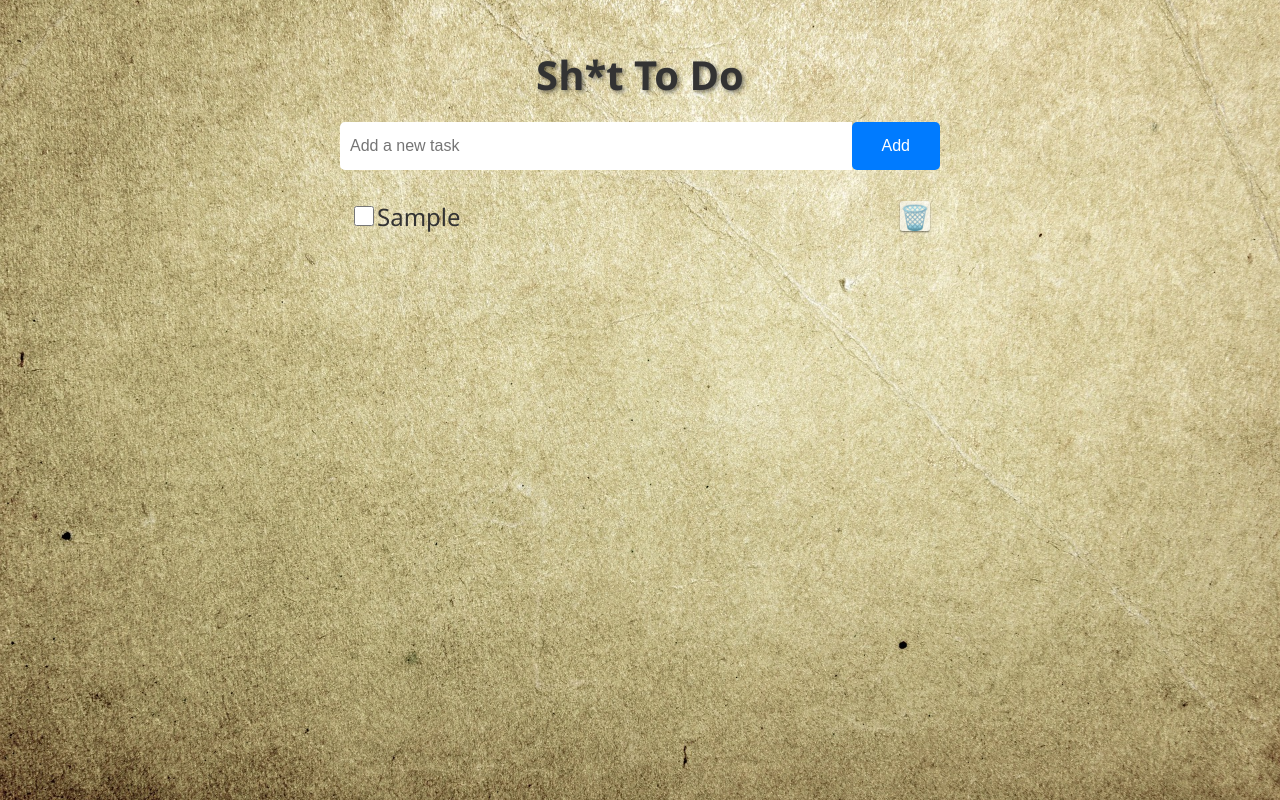
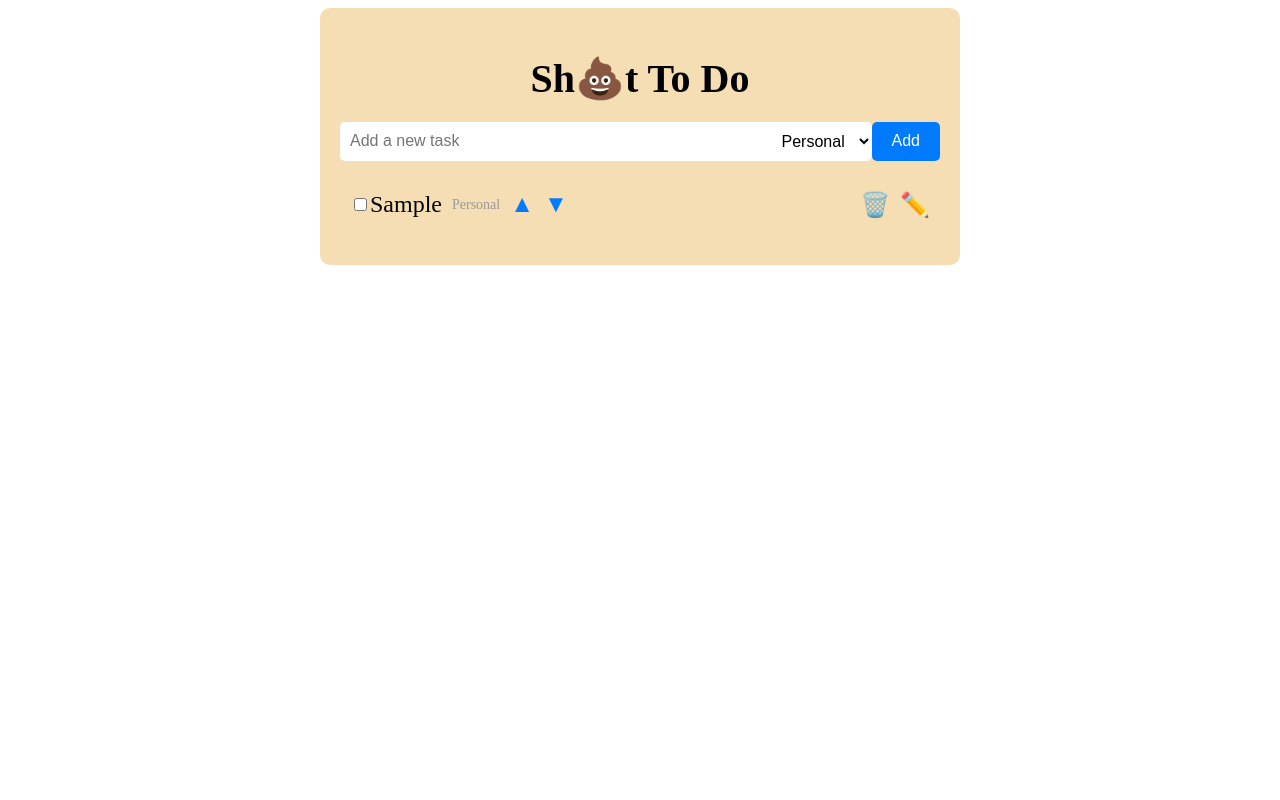
Before and after one commit to isiltama/hybrid-todo, a SvelteKit app: page / in a window 1280 px wide. Both pictures are taken after typing "Sample" into the empty fields and a click on the button "Add". Built offline with nearby package versions, Linux system fonts and the light colour scheme.

Commit message:
fixed page, added functionality, and design elements

```diff
--- a/src/app.html
+++ b/src/app.html
@@ -2,7 +2,7 @@
 <html lang="en">
 	<head>
 		<meta charset="utf-8" />
-		<link rel="icon" href="%sveltekit.assets%/icon.png" />
+		<link rel="icon" href="%sveltekit.assets%/todo.png" />
 		<meta name="viewport" content="width=device-width, initial-scale=1" />
 		<link rel="manifest" href="%sveltekit.assets%/manifest.json">
 		%sveltekit.head%
--- a/src/routes/+page.svelte
+++ b/src/routes/+page.svelte
@@ -1,9 +1,9 @@
 <script>
     import { onMount } from 'svelte';
-    import '../style.css';
     import { writable } from 'svelte/store';
 
     let todoItem = '';
+    let category = 'Personal'; // Declare category variable with default value
     let storedList;
     let todoList = writable([]);
 
@@ -22,6 +22,7 @@
 
     $: isDone = $todoList.filter(item => item.done);
 
+    // Add category to task
     function addToArray() {
         if (todoItem.trim() === '') {
             return;
@@ -30,6 +31,7 @@
         todoList.update(list => {
             const updatedList = [...list, {
                 text: todoItem,
+                category: category,
                 done: false
             }];
             updateList(updatedList);
@@ -54,45 +56,64 @@
             return filteredList;
         });
     }
+
+    function moveItemUp(index) {
+        if (index > 0) {
+            todoList.update(list => {
+                const tempList = [...list];
+                const temp = tempList[index];
+                tempList[index] = tempList[index - 1];
+                tempList[index - 1] = temp;
+                updateList(tempList);
+                return tempList;
+            });
+        }
+    }
+
+    function moveItemDown(index) {
+        if (index < $todoList.length - 1) {
+            todoList.update(list => {
+                const tempList = [...list];
+                const temp = tempList[index];
+                tempList[index] = tempList[index + 1];
+                tempList[index + 1] = temp;
+                updateList(tempList);
+                return tempList;
+            });
+        }
+    }
+
+    function editItem(index, newText) {
+        todoList.update(list => {
+            list[index].text = newText;
+            updateList(list);
+            return list;
+        });
+    }
 </script>
 
-<div class="container">
-    <h1>Sh*t To Do</h1>
+<style>
+    html, body {
+        margin: 0;
+        padding: 0;
+        background-color: #D2B48C; /* Vintage rustic background */
+        font-family: Arial, sans-serif;
+        color: #fff;
+        height: 100%; /* Ensure the body takes up the entire viewport height */
+    }
 
-    <form on:submit|preventDefault={addToArray}>
-        <input type="text" placeholder="Add a new task" bind:value={todoItem}>
-        <button type="submit">Add</button>
-    </form>
-
-    <ul class="todo-list">
-        {#each $todoList as item, index}
-        <li>
-            <input type="checkbox" bind:checked={item.done} on:change={updateList($todoList)}>
-            <span class:done={item.done}>{item.text}</span>
-            <span on:click={() => removeThis(index)} class="remove" role="button" tabindex="0">🗑️</span>
-        </li>
-        {/each}
-    </ul>
-
-    {#if isDone.length > 0}
-    <button on:click={clearDone} class="clear-done">Remove Completed</button>
-    {/if}
-</div>
-
-<style>
     .container {
         max-width: 600px;
         margin: 0 auto;
         padding: 20px;
-        color: #333;
+        background-color: #F5DEB3; /* Light tan background color */
+        border-radius: 10px; /* Optional: Add border radius for better appearance */
     }
 
     h1 {
         font-size: 2.5rem;
         margin-bottom: 20px;
         text-align: center;
-        color: #333;
-        text-shadow: 2px 2px 4px rgba(0, 0, 0, 0.5);
     }
 
     form {
@@ -108,8 +129,16 @@
         font-size: 16px;
     }
 
+    select {
+        padding: 10px;
+        border: none;
+        border-radius: 0 5px 5px 0;
+        background-color: #fff;
+        font-size: 16px;
+    }
+
     button {
-        padding: 15px 30px;
+        padding: 10px 20px;
         border: none;
         background-color: #007bff;
         color: #fff;
@@ -140,44 +169,64 @@
     }
 
     li {
-        font-size: 1.5rem; /* Increase font size to make items more prominent */
-        padding: 10px; /* Add padding for better spacing */
+        font-size: 1.5rem;
+        padding: 10px;
     }
 
     .remove {
         margin-left: auto;
         color: darkred;
         cursor: pointer;
-        font-size: 24px; /* Increase font size */
-        background-color: rgba(255, 255, 255, 0.6); /* Increase opacity by changing the alpha value */
-        padding: 2px; /* Add padding for better visibility */
-        width: 26px; /* Set width to make the shape fit the emoji */
-        height: 26px; /* Set height to make the shape fit the emoji */
-        display: inline-flex; /* Use flexbox for alignment */
-        align-items: center; /* Center the emoji vertically */
-        justify-content: center; /* Center the emoji horizontally */
-        border-radius: 3px; /* Add a slight border radius for the box shape */
-        box-shadow: 0 1px 2px rgba(0, 0, 0, 0.5); /* Add a smaller, more opaque shadow effect */
     }
 
-    .clear-done {
-        background-color: darkred;
-        color: #fff;
-        border: none;
-        padding: 15px 30px;
-        border-radius: 5px;
+    .edit {
+        margin-left: 10px;
+        color: #007bff;
         cursor: pointer;
-        margin-top: 20px;
-        transition: all 0.3s ease;
     }
 
-    .clear-done:hover {
-        background-color: #ad0000;
+    .category {
+        margin-left: 10px;
+        color: #999;
+        font-size: 14px;
     }
 
-    input[type="checkbox"] {
-        width: 20px; /* Increase width to make the checkbox bigger */
-        height: 20px; /* Increase height to make the checkbox bigger */
-        border-radius: 50%; /* Make the checkbox circular */
+    .up-down {
+        margin-left: 10px;
+        color: #007bff;
+        cursor: pointer;
     }
 </style>
+
+
+<div class="container">
+    <h1>Sh💩t To Do</h1>
+
+    <form on:submit|preventDefault={addToArray}>
+        <input type="text" placeholder="Add a new task" bind:value={todoItem}>
+        <select bind:value={category}>
+            <option value="Personal">Personal</option>
+            <option value="Work">Work</option>
+            <option value="Home">Home</option>
+        </select>
+        <button type="submit">Add</button>
+    </form>
+
+    <ul class="todo-list">
+        {#each $todoList as item, index}
+        <li>
+            <input type="checkbox" bind:checked={item.done} on:change={() => updateList($todoList)}>
+            <span class:done={item.done}>{item.text}</span>
+            <span class="category">{item.category}</span>
+            <span class="up-down" on:click={() => moveItemUp(index)}>&#9650;</span>
+            <span class="up-down" on:click={() => moveItemDown(index)}>&#9660;</span>
+            <span on:click={() => removeThis(index)} class="remove" role="button" tabindex="0">🗑️</span>
+            <span on:click={() => editItem(index, prompt('Edit task:', item.text))} class="edit" role="button" tabindex="0">✏️</span>
+        </li>
+        {/each}
+    </ul>
+
+    {#if isDone.length > 0}
+    <button on:click={clearDone}>Remove Completed</button>
+    {/if}
+</div>
```
Also changed, not shown: static/todo.png (renamed from static/icon.png).
